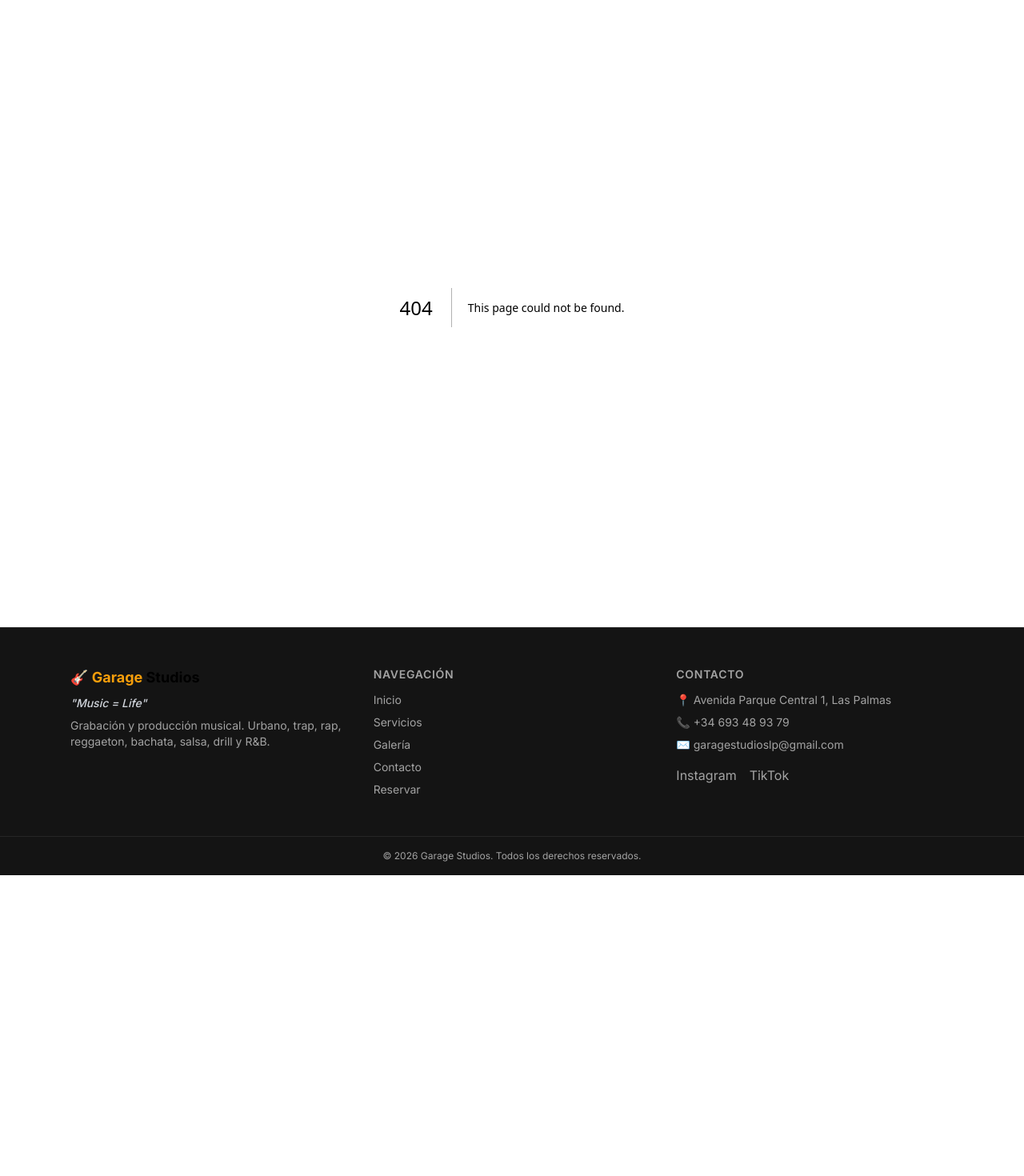
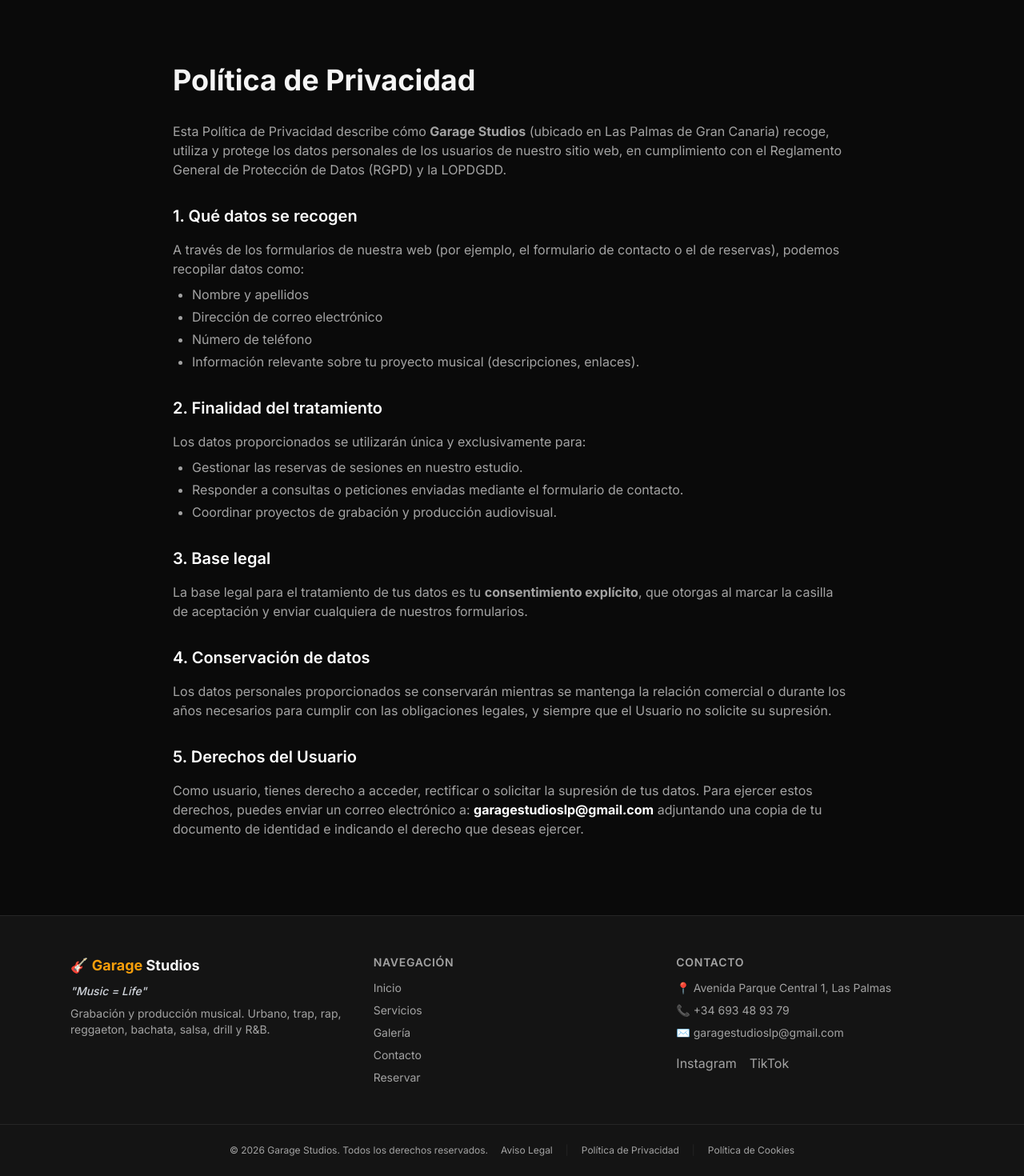
Before and after one commit to KevDevOG/Garage-Studios-Web, a Next.js app: page /privacidad in a window 1280 px wide. Before the commit this address had no page. Shown: the part 77-1547 px from the top of the page at 80% size. Before the commit the page ends 1171 px from the top, so only its background shows below. Built offline with nearby package versions, Linux system fonts and the light colour scheme.

Commit message:
feat: añadir páginas legales (aviso legal, privacidad y cookies)

```diff
--- /dev/null
+++ b/process-og.js
@@ -0,0 +1,24 @@
+const sharp = require('sharp');
+const fs = require('fs');
+
+async function processImage() {
+  const inputPath = 'public/og-image.jpg';
+  const outputPath = 'public/og-image-optimized.jpg';
+
+  try {
+    await sharp(inputPath)
+      .resize(1200, 630, { fit: 'cover' })
+      .jpeg({ quality: 80, progressive: true, mozjpeg: true })
+      .toFile(outputPath);
+
+    // Replace original with optimized
+    fs.renameSync(outputPath, inputPath);
+
+    const stats = fs.statSync(inputPath);
+    console.log("Successfully optimized image. New size: " + (stats.size / 1024).toFixed(2) + " KB");
+  } catch (error) {
+    console.error('Error processing image:', error);
+  }
+}
+
+processImage();
--- /dev/null
+++ b/src/app/aviso-legal/page.tsx
@@ -0,0 +1,47 @@
+import type { Metadata } from "next";
+
+export const metadata: Metadata = {
+  title: "Aviso Legal | Garage Studios",
+  description: "Aviso legal e información sobre el titular de Garage Studios.",
+};
+
+export default function AvisoLegalPage() {
+  return (
+    <section className="mx-auto max-w-4xl px-4 py-16 sm:px-6 lg:py-24">
+      <h1 className="text-3xl font-bold sm:text-4xl mb-8">Aviso Legal</h1>
+      <div className="space-y-8 text-muted">
+        <section>
+          <h2 className="text-xl font-semibold text-white mb-4">1. Identificación del Titular</h2>
+          <p>
+            En cumplimiento de la Ley de Servicios de la Sociedad de la Información y de Comercio Electrónico (LSSI), se informa que la presente página web es titularidad de <strong>Garage Studios</strong>, con ubicación en Avenida Parque Central 1, Las Palmas de Gran Canaria, España.
+          </p>
+          <p className="mt-2">
+            <strong>Email de contacto:</strong> garagestudioslp@gmail.com <br/>
+            <strong>Actividad principal:</strong> Estudio de grabación y producción audiovisual.
+          </p>
+        </section>
+
+        <section>
+          <h2 className="text-xl font-semibold text-white mb-4">2. Uso del Sitio Web</h2>
+          <p>
+            El acceso y uso de esta página web atribuye la condición de Usuario, el cual acepta, desde dicho acceso, los términos de uso reflejados en el presente Aviso Legal. El Usuario se compromete a hacer un uso adecuado de los contenidos y servicios que Garage Studios ofrece a través de su portal.
+          </p>
+        </section>
+
+        <section>
+          <h2 className="text-xl font-semibold text-white mb-4">3. Propiedad Intelectual</h2>
+          <p>
+            Todos los contenidos del sitio web (textos, fotografías, gráficos, imágenes, diseño y código fuente) son propiedad intelectual de Garage Studios o de terceros, sin que puedan entenderse cedidos al Usuario ninguno de los derechos de explotación sobre los mismos. Queda expresamente prohibida la reproducción, distribución y comunicación pública de todo o parte de los contenidos de esta web con fines comerciales sin la autorización expresa de Garage Studios.
+          </p>
+        </section>
+
+        <section>
+          <h2 className="text-xl font-semibold text-white mb-4">4. Responsabilidad</h2>
+          <p>
+            Garage Studios no se hace responsable de los posibles errores de seguridad o daños que puedan causarse en el sistema informático del Usuario (hardware y software), ni de los ficheros o documentos almacenados en el mismo, como consecuencia de la presencia de virus en el ordenador del Usuario utilizado para la conexión a los servicios de la web, o por el mal funcionamiento del navegador.
+          </p>
+        </section>
+      </div>
+    </section>
+  );
+}
--- /dev/null
+++ b/src/app/cookies/page.tsx
@@ -0,0 +1,41 @@
+import type { Metadata } from "next";
+
+export const metadata: Metadata = {
+  title: "Política de Cookies | Garage Studios",
+  description: "Información sobre el uso de cookies en Garage Studios.",
+};
+
+export default function CookiesPage() {
+  return (
+    <section className="mx-auto max-w-4xl px-4 py-16 sm:px-6 lg:py-24">
+      <h1 className="text-3xl font-bold sm:text-4xl mb-8">Política de Cookies</h1>
+      <div className="space-y-8 text-muted">
+        <section>
+          <h2 className="text-xl font-semibold text-white mb-4">1. Uso actual de cookies</h2>
+          <div className="bg-card-bg border border-card-border p-6 rounded-xl">
+            <p className="font-medium text-white">
+              Actualmente, el sitio web de Garage Studios <strong>NO utiliza cookies propias ni de terceros</strong> para rastrear, analizar ni almacenar información de los usuarios en su navegador.
+            </p>
+          </div>
+        </section>
+
+        <section>
+          <h2 className="text-xl font-semibold text-white mb-4">2. ¿Qué son las cookies?</h2>
+          <p>
+            Una cookie es un pequeño archivo de texto que un sitio web guarda en tu ordenador o dispositivo móvil cuando visitas el sitio. Las cookies se utilizan ampliamente para hacer que los sitios web funcionen, o funcionen de manera más eficiente, así como para proporcionar información a los propietarios del sitio.
+          </p>
+        </section>
+
+        <section>
+          <h2 className="text-xl font-semibold text-white mb-4">3. Actualizaciones futuras</h2>
+          <p>
+            Si en el futuro Garage Studios implementara herramientas de análisis web, pasarelas de pago o cualquier tecnología que requiera el uso de cookies para su funcionamiento, esta Política será actualizada de inmediato.
+          </p>
+          <p className="mt-2">
+            En dicho caso, se habilitará un banner de consentimiento explícito para que el Usuario pueda aceptar o rechazar el uso de cookies no esenciales, de conformidad con el Reglamento General de Protección de Datos (RGPD).
+          </p>
+        </section>
+      </div>
+    </section>
+  );
+}
--- /dev/null
+++ b/src/app/privacidad/page.tsx
@@ -0,0 +1,65 @@
+import type { Metadata } from "next";
+
+export const metadata: Metadata = {
+  title: "Política de Privacidad | Garage Studios",
+  description: "Información sobre cómo Garage Studios trata tus datos personales.",
+};
+
+export default function PrivacidadPage() {
+  return (
+    <section className="mx-auto max-w-4xl px-4 py-16 sm:px-6 lg:py-24">
+      <h1 className="text-3xl font-bold sm:text-4xl mb-8">Política de Privacidad</h1>
+      <div className="space-y-8 text-muted">
+        <p>
+          Esta Política de Privacidad describe cómo <strong>Garage Studios</strong> (ubicado en Las Palmas de Gran Canaria) recoge, utiliza y protege los datos personales de los usuarios de nuestro sitio web, en cumplimiento con el Reglamento General de Protección de Datos (RGPD) y la LOPDGDD.
+        </p>
+
+        <section>
+          <h2 className="text-xl font-semibold text-white mb-4">1. Qué datos se recogen</h2>
+          <p>
+            A través de los formularios de nuestra web (por ejemplo, el formulario de contacto o el de reservas), podemos recopilar datos como:
+          </p>
+          <ul className="list-disc pl-6 mt-2 space-y-1">
+            <li>Nombre y apellidos</li>
+            <li>Dirección de correo electrónico</li>
+            <li>Número de teléfono</li>
+            <li>Información relevante sobre tu proyecto musical (descripciones, enlaces).</li>
+          </ul>
+        </section>
+
+        <section>
+          <h2 className="text-xl font-semibold text-white mb-4">2. Finalidad del tratamiento</h2>
+          <p>
+            Los datos proporcionados se utilizarán única y exclusivamente para:
+          </p>
+          <ul className="list-disc pl-6 mt-2 space-y-1">
+            <li>Gestionar las reservas de sesiones en nuestro estudio.</li>
+            <li>Responder a consultas o peticiones enviadas mediante el formulario de contacto.</li>
+            <li>Coordinar proyectos de grabación y producción audiovisual.</li>
+          </ul>
+        </section>
+
+        <section>
+          <h2 className="text-xl font-semibold text-white mb-4">3. Base legal</h2>
+          <p>
+            La base legal para el tratamiento de tus datos es tu <strong>consentimiento explícito</strong>, que otorgas al marcar la casilla de aceptación y enviar cualquiera de nuestros formularios.
+          </p>
+        </section>
+
+        <section>
+          <h2 className="text-xl font-semibold text-white mb-4">4. Conservación de datos</h2>
+          <p>
+            Los datos personales proporcionados se conservarán mientras se mantenga la relación comercial o durante los años necesarios para cumplir con las obligaciones legales, y siempre que el Usuario no solicite su supresión.
+          </p>
+        </section>
+
+        <section>
+          <h2 className="text-xl font-semibold text-white mb-4">5. Derechos del Usuario</h2>
+          <p>
+            Como usuario, tienes derecho a acceder, rectificar o solicitar la supresión de tus datos. Para ejercer estos derechos, puedes enviar un correo electrónico a: <strong className="text-white">garagestudioslp@gmail.com</strong> adjuntando una copia de tu documento de identidad e indicando el derecho que deseas ejercer.
+          </p>
+        </section>
+      </div>
+    </section>
+  );
+}
--- a/src/components/Footer.tsx
+++ b/src/components/Footer.tsx
@@ -63,10 +63,16 @@ export default function Footer() {
         </div>
       </div>
 
-      {/* Copyright */}
-      <div className="border-t border-card-border px-4 py-4 text-center text-xs text-muted">
-        © {new Date().getFullYear()} Garage Studios. Todos los derechos
-        reservados.
+      {/* Copyright y Legal */}
+      <div className="border-t border-card-border px-4 py-6 text-center text-xs text-muted flex flex-col md:flex-row items-center justify-center gap-4">
+        <span>© {new Date().getFullYear()} Garage Studios. Todos los derechos reservados.</span>
+        <div className="flex flex-wrap items-center justify-center gap-x-4 gap-y-2 mt-2 md:mt-0">
+          <Link href="/aviso-legal" className="hover:text-white transition-colors">Aviso Legal</Link>
+          <span className="hidden md:inline text-card-border">|</span>
+          <Link href="/privacidad" className="hover:text-white transition-colors">Política de Privacidad</Link>
+          <span className="hidden md:inline text-card-border">|</span>
+          <Link href="/cookies" className="hover:text-white transition-colors">Política de Cookies</Link>
+        </div>
       </div>
     </footer>
   );
```
